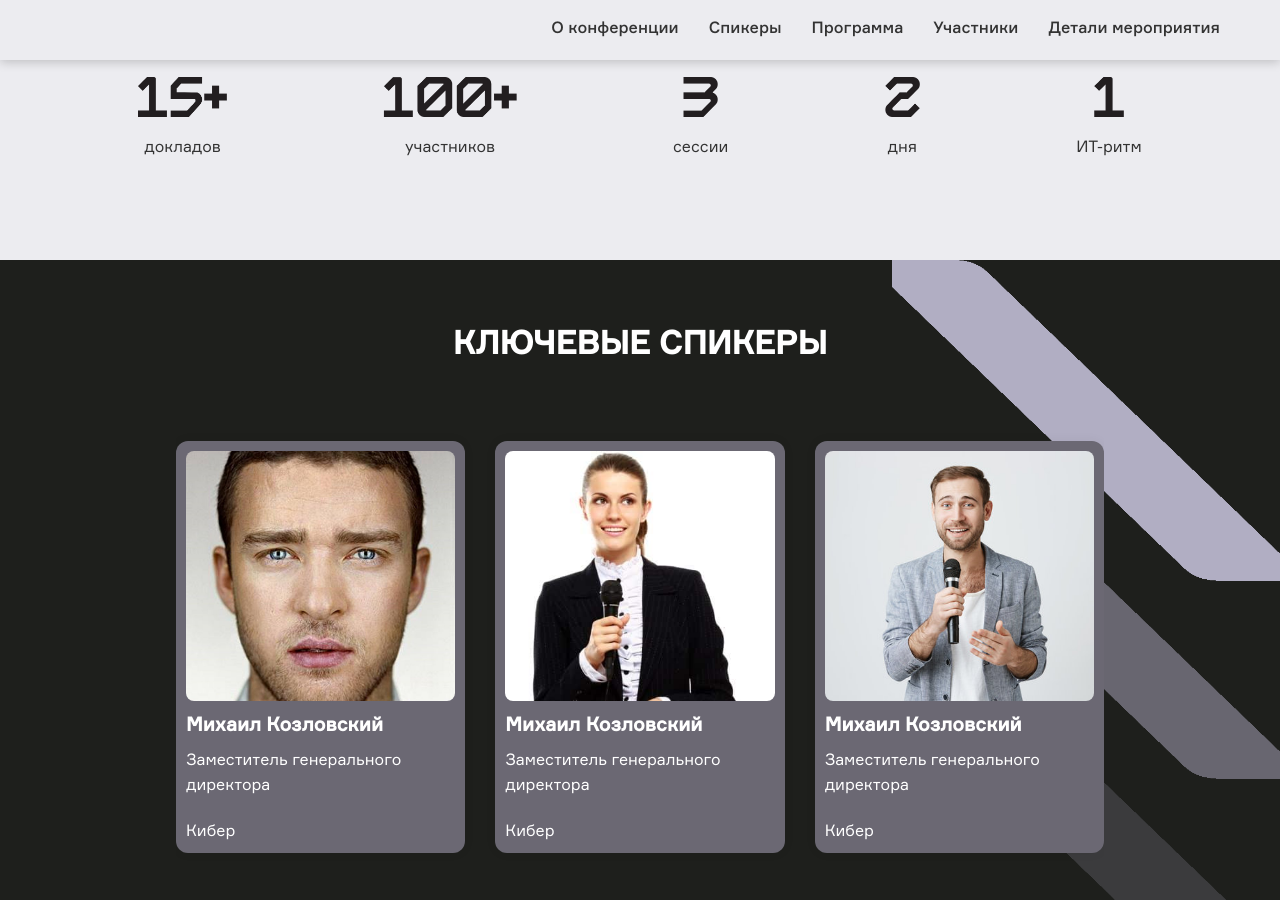
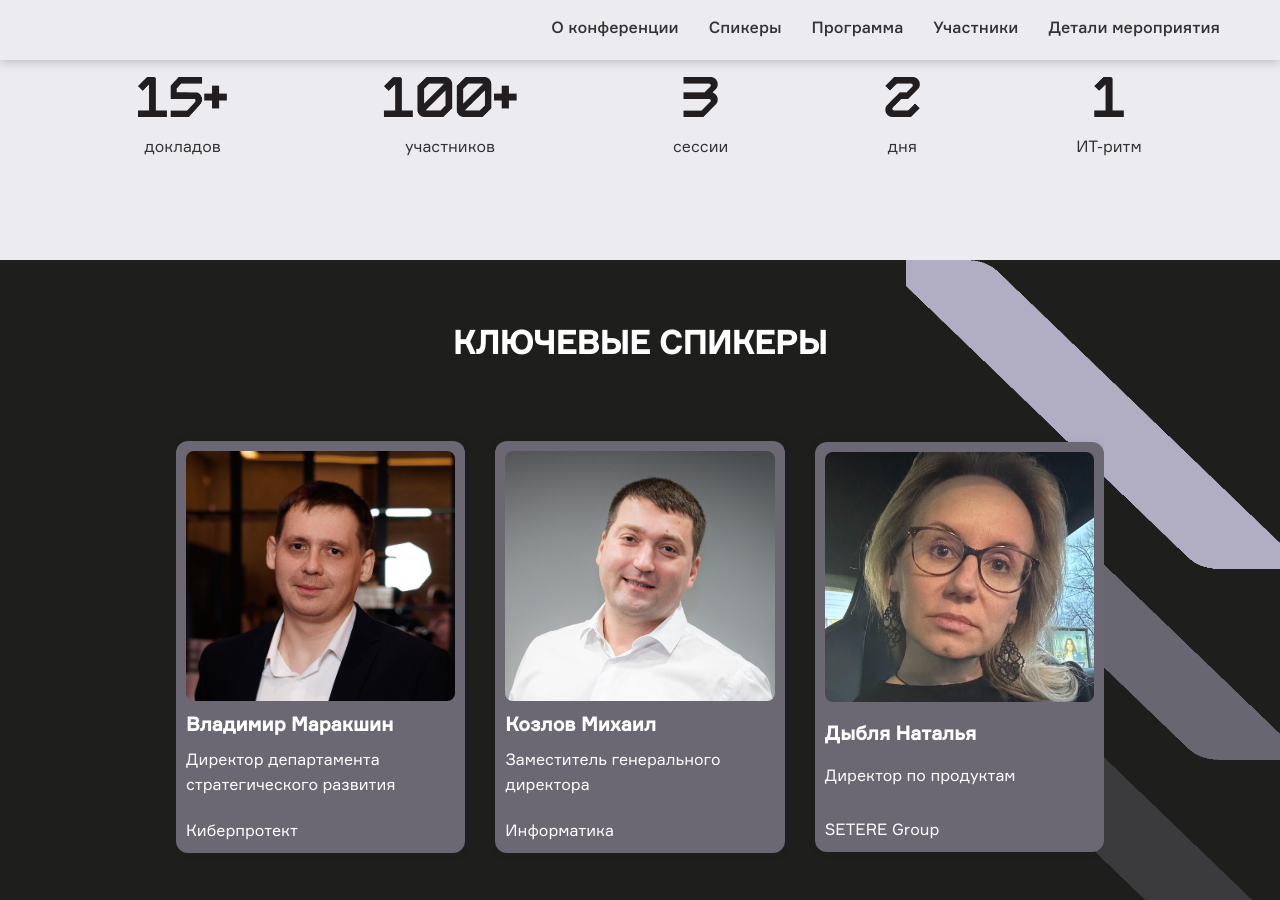
Before and after one commit to Thanatas42/it-conference, a Jekyll site: the page built from index.html, in a window 1280 px wide and 900 px high, scrolled down 1071 px. Built offline with Jekyll 4.4.1, drawn with Linux system fonts in a browser that asks for light colours; some of the changed text lies outside the part shown.

Commit message:
refactor: edit v9 speakers

```diff
--- a/_data/speaker.yml
+++ b/_data/speaker.yml
@@ -1,34 +1,14 @@
-- name: Михаил Козловский
-  src: ./images/Person1.jpg
+- name: Владимир Маракшин
+  src: ./images/cyber_marakshin.jpg
+  details: Директор департамента стратегического развития
+  company: Киберпротект
+
+- name: Козлов Михаил
+  src: ./images/inform_kozlov.jpg
   details: Заместитель генерального директора
-  company: Кибер
+  company: Информатика
 
-- name: Михаил Козловский
-  src: ./images/govor.jpg
-  details: Заместитель генерального директора
-  company: Кибер
-
-- name: Михаил Козловский
-  src: ./images/JHpbiom.jpg
-  details: Заместитель генерального директора
-  company: Кибер
-
-- name: Михаил Козловский
-  src: ./images/Person3.webp
-  details: Заместитель генерального директора
-  company: Кибер
-
-- name: Михаил Козловский
-  src: ./images/Person1.jpg
-  details: Заместитель генерального директора
-  company: Кибер
-
-- name: Михаил Козловский
-  src: ./images/Person1.jpg
-  details: Заместитель генерального директора
-  company: Кибер
-
-- name: Михаил Козловский
-  src: ./images/Person1.jpg
-  details: Заместитель генерального директора
-  company: Кибер
+- name: Дыбля Наталья
+  src: ./images/setere_dybla.jpg
+  details: Директор по продуктам
+  company: SETERE Group
--- a/_includes/program.html
+++ b/_includes/program.html
@@ -14,8 +14,8 @@
         </div>
         <div class="schedule-item">
           <div class="time">10:00 – 18:00</div>
-          <p class="session-title">Демонстрация решений вендоров на стендах</p>
-          <p>Работа выставочной зоны</p>
+          <p class="session-title">Работа выставочной зоны</p>
+          <p>Демонстрация решений вендоров на стендах</p>
           <p class="location">2 этаж</p>
         </div>
         <div class="schedule-item">
@@ -28,8 +28,11 @@
             <div class="accordion-item">
               <div class="accordion-header">Спикеры сессии</div>
               <div class="accordion-content">
+
                 <div class="speaker-list">
-                  <div class="speaker-item">
+                  <!-- Базовый блок -->
+                  <!--<div class="speaker-item">
+                    <div class="speaker-item-wrap">
                       <img src="./images/Person1.jpg" alt="Спикер" class="speaker-photo">
                       <div class="speaker-info">
                         <div class="speaker-name">Иван Петров</div>
@@ -39,31 +42,37 @@
                         </div>
                       </div>
                     </div>
+                  </div>-->
+
                   <div class="speaker-item">
-                    <img src="./images/Person4.jpg" alt="Спикер" class="speaker-photo">
+                    <div class="speaker-item-wrap">
                       <div class="speaker-info">
-                      <div class="speaker-name">Алексей Смирнов</div>
-                      <div class="speaker-company">«Скала-Р»</div>
-                      <div class="speaker-topic">Модернизация ЦОД: проблемы и решения</div>
-                    </div>
-                  </div>
-                  <div class="speaker-item">
-                    <img src="./images/Person3.webp" alt="Спикер" class="speaker-photo">
-                    <div class="speaker-info">
-                      <div class="speaker-name">Мария Иванова</div>
-                      <div class="speaker-company">Fplus</div>
-                      <div class="speaker-topic">Энергоэффективность в современных
-                        дата-центрах
+                        <div class="speaker-name">«Аквариус»</div>
                       </div>
                     </div>
                   </div>
+
                   <div class="speaker-item">
-                    <img src="./images/Person2.jpg" alt="Спикер" class="speaker-photo">
+                    <div class="speaker-item-wrap">
                       <div class="speaker-info">
-                      <div class="speaker-name">Дмитрий Козлов</div>
-                      <div class="speaker-company">Yadro</div>
-                      <div class="speaker-topic">Отечественные процессоры: текущее состояние и
-                        перспективы</div>
+                        <div class="speaker-name">Скала-Р</div>
+                      </div>
+                    </div>
+                  </div>
+
+                  <div class="speaker-item">
+                    <div class="speaker-item-wrap">
+                      <div class="speaker-info">
+                        <div class="speaker-name">Yadro</div>
+                      </div>
+                    </div>
+                  </div>
+
+                  <div class="speaker-item">
+                    <div class="speaker-item-wrap">
+                      <div class="speaker-info">
+                        <div class="speaker-name">Fplus</div>
+                      </div>
                     </div>
                   </div>
                 </div>
@@ -80,7 +89,7 @@
         </div>
 
         <div class="schedule-item">
-          <div class="time">12:50 – 14:30</div>
+          <div class="time">12:50 – 14:55</div>
           <p class="session-title">Техническая сессия №2</p>
           <p>Подходы к эксплуатации отечественного специализированного ПО и развитию
             информационных систем, реализованных на его основе</p>
@@ -89,7 +98,10 @@
               <div class="accordion-header">Спикеры сессии</div>
               <div class="accordion-content">
                 <div class="speaker-list">
+                  <!-- Базовый блок -->
+                  <!--
                   <div class="speaker-item">
+                    <div class="speaker-item-wrap">
                       <img src="./images/Person1.jpg" alt="Спикер" class="speaker-photo">
                       <div class="speaker-info">
                         <div class="speaker-name">Иван Петров</div>
@@ -99,33 +111,57 @@
                         </div>
                       </div>
                     </div>
+                  </div>
+                  -->
+
                   <div class="speaker-item">
-                    <img src="./images/Person4.jpg" alt="Спикер" class="speaker-photo">
+                    <div class="speaker-item-wrap">
                       <div class="speaker-info">
-                      <div class="speaker-name">Алексей Смирнов</div>
-                      <div class="speaker-company">«Скала-Р»</div>
-                      <div class="speaker-topic">Модернизация ЦОД: проблемы и решения</div>
+                        <div class="speaker-name">«Аладдин Р.Д.»</div>
                       </div>
                     </div>
-                  <div class="speaker-item">
-                    <img src="./images/Person3.webp" alt="Спикер" class="speaker-photo">
+
+                    <div class="speaker-item-wrap">
                       <div class="speaker-info">
-                      <div class="speaker-name">Мария Иванова</div>
-                      <div class="speaker-company">Fplus</div>
-                      <div class="speaker-topic">Энергоэффективность в современных
-                        дата-центрах
+                        <div class="speaker-name">«УЦ ГИС»</div>
                       </div>
                     </div>
                   </div>
+
                   <div class="speaker-item">
-                    <img src="./images/Person2.jpg" alt="Спикер" class="speaker-photo">
+                    <div class="speaker-item-wrap">
                       <div class="speaker-info">
-                      <div class="speaker-name">Дмитрий Козлов</div>
-                      <div class="speaker-company">Yadro</div>
-                      <div class="speaker-topic">Отечественные процессоры: текущее состояние и
-                        перспективы</div>
+                        <div class="speaker-name">Primo RPA</div>
                       </div>
                     </div>
+
+                    <div class="speaker-item-wrap">
+                      <div class="speaker-info">
+                        <div class="speaker-name">Next</div>
+                      </div>
+                    </div>
+                  </div>
+
+                  <div class="speaker-item">
+                    <div class="speaker-item-wrap">
+                      <div class="speaker-info">
+                        <div class="speaker-name">«Киберпротект»</div>
+                      </div>
+                    </div>
+                  </div>
+
+                  <div class="speaker-item">
+                    <div class="speaker-info">
+                      <div class="speaker-name">Информатика</div>
+                    </div>
+                  </div>
+
+                  <div class="speaker-item">
+                    <div class="speaker-info">
+                      <div class="speaker-name">RuDesktop</div>
+                    </div>
+                  </div>
+
                 </div>
               </div>
             </div>
@@ -134,13 +170,13 @@
         </div>
 
         <div class="schedule-item">
-          <div class="time">14:30 – 16:00</div>
+          <div class="time">14:55 – 16:10</div>
           <p>Деловой обед, обмен мнениями</p>
           <p class="location">2 этаж</p>
         </div>
 
         <div class="schedule-item">
-          <div class="time">16:00 – 17:45</div>
+          <div class="time">16:10 – 18:00</div>
           <p class="session-title">Техническая сессия №3</p>
           <p>Лучшие практики применения и совершенствования системно-технической
             инфраструктуры, функционирующей под управлением отечественного ПО</p>
@@ -149,7 +185,10 @@
               <div class="accordion-header">Спикеры сессии</div>
               <div class="accordion-content">
                 <div class="speaker-list">
+                  <!-- Базовый блок -->
+                  <!--
                   <div class="speaker-item">
+                    <div class="speaker-item-wrap">
                       <img src="./images/Person1.jpg" alt="Спикер" class="speaker-photo">
                       <div class="speaker-info">
                         <div class="speaker-name">Иван Петров</div>
@@ -159,33 +198,57 @@
                         </div>
                       </div>
                     </div>
+                  </div>
+                  -->
+
                   <div class="speaker-item">
-                    <img src="./images/Person4.jpg" alt="Спикер" class="speaker-photo">
+                    <div class="speaker-item-wrap">
                       <div class="speaker-info">
-                      <div class="speaker-name">Алексей Смирнов</div>
-                      <div class="speaker-company">«Скала-Р»</div>
-                      <div class="speaker-topic">Модернизация ЦОД: проблемы и решения</div>
-                    </div>
-                  </div>
-                  <div class="speaker-item">
-                    <img src="./images/Person3.webp" alt="Спикер" class="speaker-photo">
-                    <div class="speaker-info">
-                      <div class="speaker-name">Мария Иванова</div>
-                      <div class="speaker-company">Fplus</div>
-                      <div class="speaker-topic">Энергоэффективность в современных
-                        дата-центрах
+                        <div class="speaker-name">ITD Group</div>
                       </div>
                     </div>
                   </div>
+
                   <div class="speaker-item">
-                    <img src="./images/Person2.jpg" alt="Спикер" class="speaker-photo">
+                    <div class="speaker-item-wrap">
                       <div class="speaker-info">
-                      <div class="speaker-name">Дмитрий Козлов</div>
-                      <div class="speaker-company">Yadro</div>
-                      <div class="speaker-topic">Отечественные процессоры: текущее состояние и
-                        перспективы</div>
+                        <div class="speaker-name">«Графтех»</div>
                       </div>
                     </div>
+                  </div>
+
+                  <div class="speaker-item">
+                    <div class="speaker-item-wrap">
+                      <div class="speaker-info">
+                        <div class="speaker-name">«Базальт СПО»</div>
+                      </div>
+                    </div>
+                  </div>
+
+                  <div class="speaker-item">
+                    <div class="speaker-item-wrap">
+                      <div class="speaker-info">
+                        <div class="speaker-name">Visiology</div>
+                      </div>
+                    </div>
+                  </div>
+
+                  <div class="speaker-item">
+                    <div class="speaker-item-wrap">
+                      <div class="speaker-info">
+                        <div class="speaker-name">SETERE Group</div>
+                      </div>
+                    </div>
+                  </div>
+
+                  <div class="speaker-item">
+                    <div class="speaker-item-wrap">
+                      <div class="speaker-info">
+                        <div class="speaker-name">Orion soft</div>
+                      </div>
+                    </div>
+                  </div>
+
                 </div>
               </div>
             </div>
@@ -194,7 +257,7 @@
         </div>
 
         <div class="schedule-item">
-          <div class="time">18:00 – 19:30</div>
+          <div class="time">18:00 – 19:00</div>
           <p>Заселение в отель, свободное время</p>
         </div>
 
@@ -219,7 +282,16 @@
           <p class="location">2 этаж</p>
         </div>
         <div class="schedule-item">
-          <div class="time">13:00</div>
+          <div class="time">12:50</div>
+          <p>Трансфер до м. Черная речка</p>
+        </div>
+
+        <div class="schedule-item">
+          <div class="time">11:00 – 12:30</div>
+          <p class="session-title">Экскурсия по Экотропе «Комаровский берег»</p>
+        </div>
+        <div class="schedule-item">
+          <div class="time">14:00</div>
           <p>Трансфер до м. Черная речка</p>
         </div>
       </div>
--- a/assets/styles.css
+++ b/assets/styles.css
@@ -360,11 +360,9 @@ nav ul li a:hover::after {
   margin: auto;
   padding: 10px;
   text-align: center;
-
+  min-height: 410px;
   display: -webkit-box;
-
   display: -ms-flexbox;
-
   display: flex;
   -webkit-box-orient: vertical;
   -webkit-box-direction: normal;
@@ -374,7 +372,7 @@ nav ul li a:hover::after {
   align-content: center;
   -webkit-box-pack: center;
   -ms-flex-pack: center;
-  justify-content: center;
+  justify-content: space-between;
   -webkit-box-align: center;
   -ms-flex-align: center;
   align-items: center;
@@ -836,6 +834,8 @@ nav ul li a:hover::after {
   display: -webkit-box;
   display: -ms-flexbox;
   display: flex;
+  flex-direction: column;
+  gap: 20px;
   margin-bottom: 15px;
   padding-bottom: 15px;
   border-bottom: 1px solid #eee;
@@ -845,6 +845,11 @@ nav ul li a:hover::after {
   border-bottom: none;
   margin-bottom: 0;
   padding-bottom: 0;
+}
+
+.speaker-item-wrap {
+  display: flex;
+  flex-direction: row;
 }
 
 .speaker-photo {
```
Also changed, not shown: images/cyber_marakshin.jpg (added), images/inform_kozlov.jpg (added), images/setere_dybla.jpg (added). Lines whose indentation alone changed are shown as unchanged.
